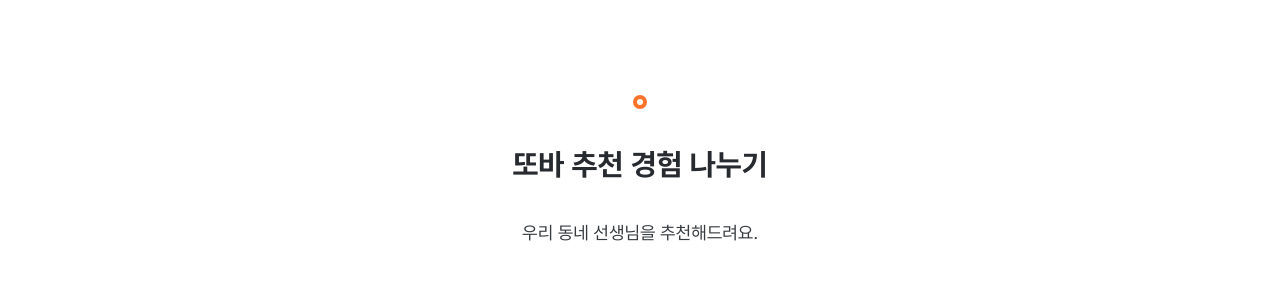
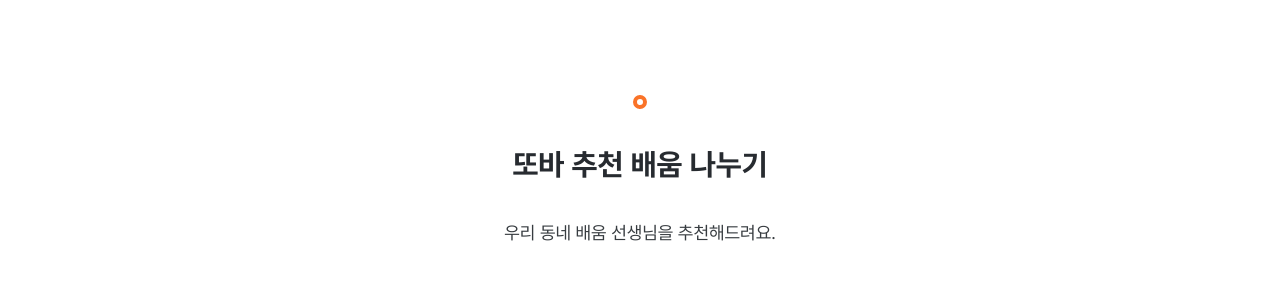
Before and after one commit to Kusitms-29th-Meetup-TeamE/Frontend, a Next.js app: page / in a window 1280 px wide. Shown: the part 2040-2335 px from the top of the page. Built offline with nearby package versions, Linux system fonts and the light colour scheme.

Commit message:
🌈 Update(#23): modified changed text

```diff
--- a/src/containers/main/ShareExperience.tsx
+++ b/src/containers/main/ShareExperience.tsx
@@ -46,8 +46,8 @@ export default function ShareExperience() {
   return (
     <div className="max-w-[1200px] w-full mx-auto">
       <MainTitle
-        title="또바 추천 경험 나누기"
-        subTitle="우리 동네 선생님을 추천해드려요."
+        title="또바 추천 배움 나누기"
+        subTitle="우리 동네 배움 선생님을 추천해드려요."
         className="mb-[50px]"
       />
 
```
